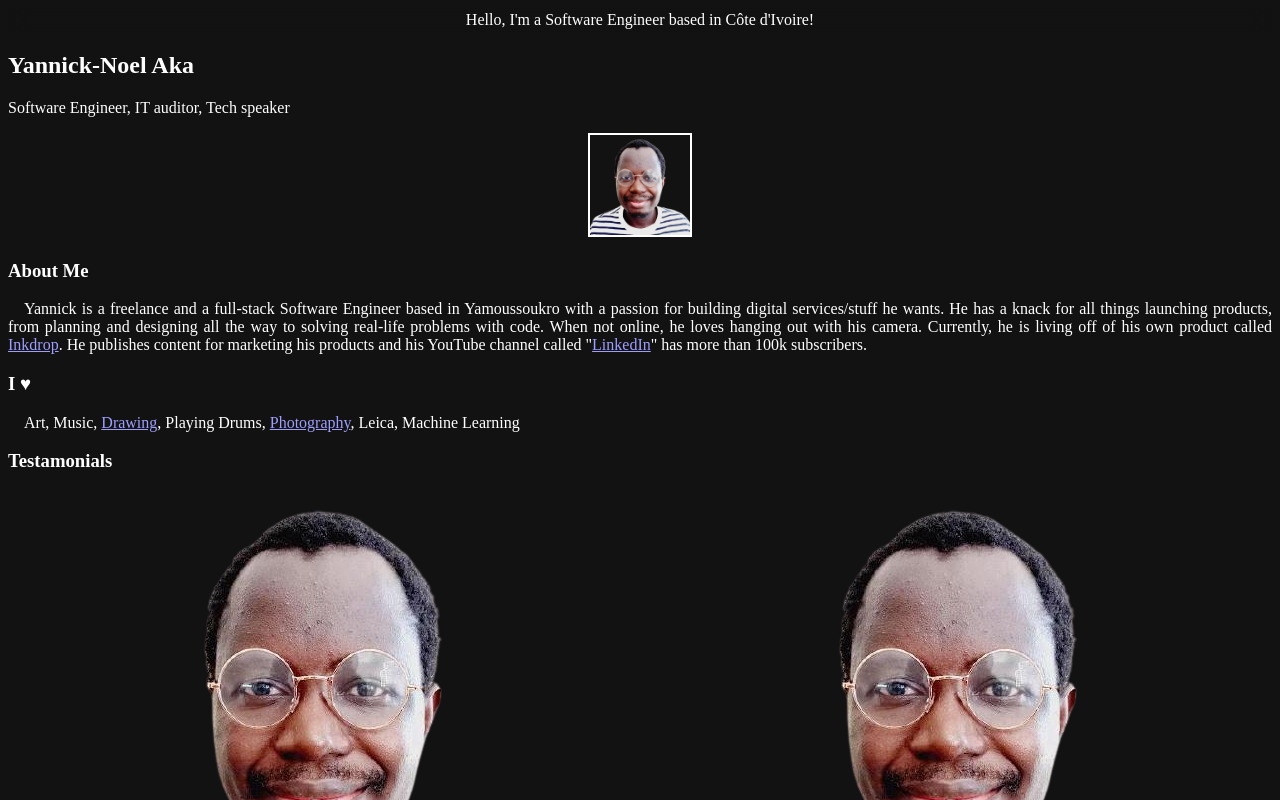
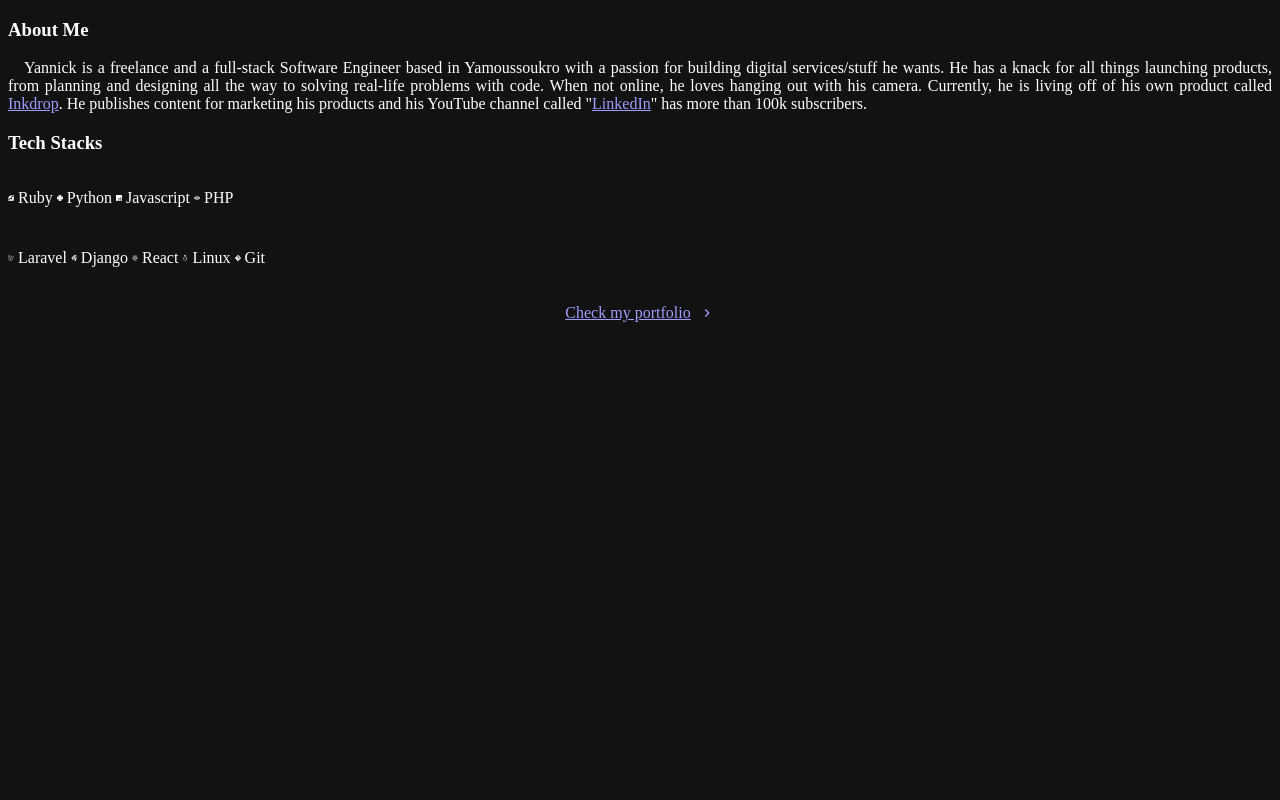
Before and after one commit to codecaiine/new-portfolio, a Next.js app: page / in a window 1280 px wide. Shown: the top 800 px of the page. Built offline with nearby package versions, Linux system fonts and the light colour scheme.

Commit message:
Customize project

```diff
--- a/pages/index.js
+++ b/pages/index.js
@@ -3,70 +3,22 @@ import {
   Link,
   Container,
   Heading,
-  Box,
-  SimpleGrid,
-  useColorModeValue,
-  chakra
+  HStack,
+  Icon,
+  Text,
+  Button,
+  Box
 } from '@chakra-ui/react'
 import Paragraph from '../components/paragraph'
 import Layout from '../components/layouts/article'
 import Section from '../components/section'
-import { GridItem } from '../components/grid-item'
-import thumbYouTube from '../public/images/profile-yann.png'
-import thumbInkdrop from '../public/images/profile-yann.png'
-import Image from 'next/image'
-
-const ProfileImage = chakra(Image, {
-  shouldForwardProp: prop => ['width', 'height', 'src', 'alt'].includes(prop)
-})
+import { ChevronRightIcon} from '@chakra-ui/icons'
+import {  SiLaravel, SiRuby, SiPython, SiJavascript, SiReact, SiDjango, SiLinux, SiPhp, SiGit } from 'react-icons/si';
 
 const Home = () => (
   <Layout>
     <Container>
-      <Box
-        borderRadius="lg"
-        mb={6}
-        p={3}
-        textAlign="center"
-        bg={useColorModeValue('whiteAlpha.500', 'whiteAlpha.200')}
-        css={{ backdropFilter: 'blur(10px)' }}
-      >
-        Hello, I&apos;m a Software Engineer based in Côte d&apos;Ivoire!
-      </Box>
 
-      <Box display={{ md: 'flex' }}>
-        <Box flexGrow={1}>
-          <Heading as="h2" variant="page-title">
-            Yannick-Noel Aka
-          </Heading>
-          <p> Software Engineer, IT auditor, Tech speaker </p>
-        </Box>
-        <Box
-          flexShrink={0}
-          mt={{ base: 4, md: 0 }}
-          ml={{ md: 6 }}
-          textAlign="center"
-        >
-          <Box
-            borderColor="whiteAlpha.800"
-            borderWidth={2}
-            borderStyle="solid"
-            w="100px"
-            h="100px"
-            display="inline-block"
-            borderRadius="full"
-            overflow="hidden"
-          >
-            <ProfileImage
-              src="/images/profile-yann.png"
-              alt="Profile image"
-              borderRadius="full"
-              width="100"
-              height="100"
-            />
-          </Box>
-        </Box>
-      </Box>
 
       <Section delay={0.1}>
         <Heading as="h3" variant="section-title">
@@ -99,42 +51,56 @@ const Home = () => (
 
       <Section delay={0.2}>
         <Heading as="h3" variant="section-title">
-          I ♥
+          Tech Stacks
         </Heading>
-        <Paragraph>
-          Art, Music,{' '}
-          <Link href="https://illust.odoruinu.net/" target="_blank">
-            Drawing
-          </Link>
-          , Playing Drums,{' '}
-          <Link href="https://500px.com/p/craftzdog" target="_blank">
-            Photography
-          </Link>
-          , Leica, Machine Learning
-        </Paragraph>
+
+        <Box my={10}>
+
+          <HStack spacing={4}>
+            <Icon as={SiRuby} boxSize={6} />
+            <Text>Ruby</Text>
+            <Icon as={SiPython} boxSize={6} />
+            <Text>Python</Text>
+            <Icon as={SiJavascript} boxSize={6} />
+            <Text>Javascript</Text>
+            <Icon as={SiPhp} boxSize={6} />
+            <Text>PHP</Text>
+          </HStack>
+
+        </Box>
+
+        <Box mb={20}>
+
+          <HStack spacing={4}>
+            <Icon as={SiLaravel} boxSize={6} />
+            <Text>Laravel</Text>
+            <Icon as={SiDjango} boxSize={6} />
+            <Text>Django</Text>
+            <Icon as={SiReact} boxSize={6} />
+            <Text>React</Text>
+            <Icon as={SiLinux} boxSize={6} />
+            <Text>Linux</Text>
+            <Icon as={SiGit} boxSize={6} />
+            <Text>Git</Text>
+          </HStack>
+
+        </Box>
       </Section>
 
       <Section delay={0.3}>
-        <Heading as="h3" variant="section-title">
-          Testamonials
-        </Heading>
-        <SimpleGrid columns={[1, 2, 2]} gap={6}>
-          <GridItem
-            href="#"
-            title="Paka Olipliche - Microverse"
-            thumbnail={thumbYouTube}
+        <Box align="center" my={10}>
+          <Button
+            as={NextLink}
+            href="/projects"
+            scroll={false}
+            rightIcon={<ChevronRightIcon />}
+            colorScheme="teal"
           >
-            Join me on a behind-the-scenes coding journey. Weekly updates on projects, tutorials, and video
-          </GridItem>
-          <GridItem
-            href="#"
-            title="Kossi Augustin - Microverse"
-            thumbnail={thumbInkdrop}
-          >
-            Join me on a behind-the-scenes coding journey. Weekly updates on projects, tutorials, and video
-          </GridItem>
-        </SimpleGrid>
+            Check my portfolio
+          </Button>
+        </Box>
       </Section>
+
     </Container>
   </Layout>
 )
```
Also changed, not shown: components/my-heading.js (+48 -6 lines), pages/experience.js (+26 -36 lines).
